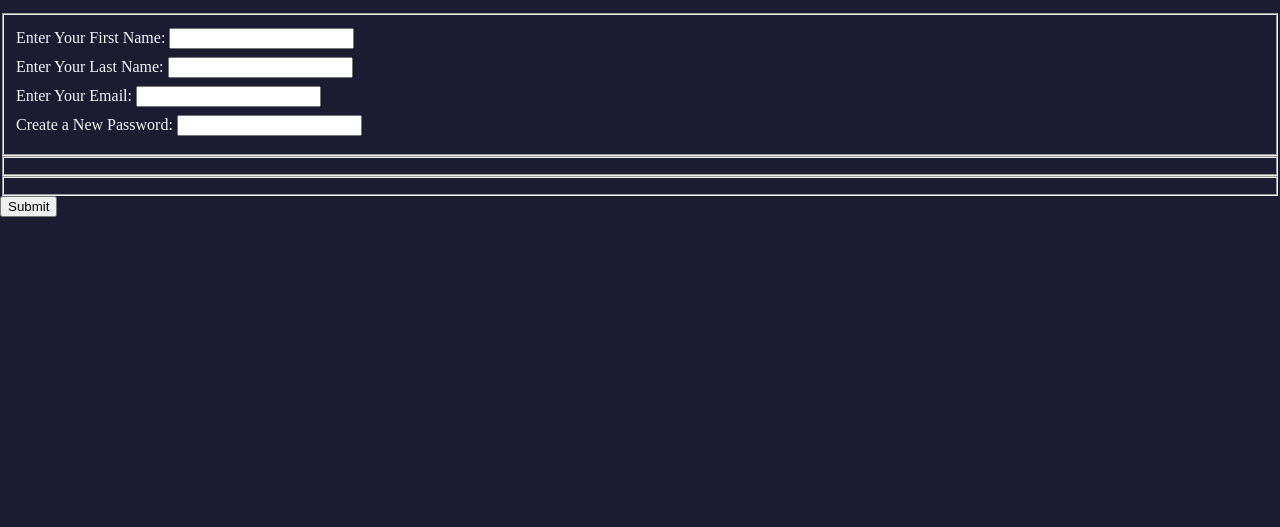
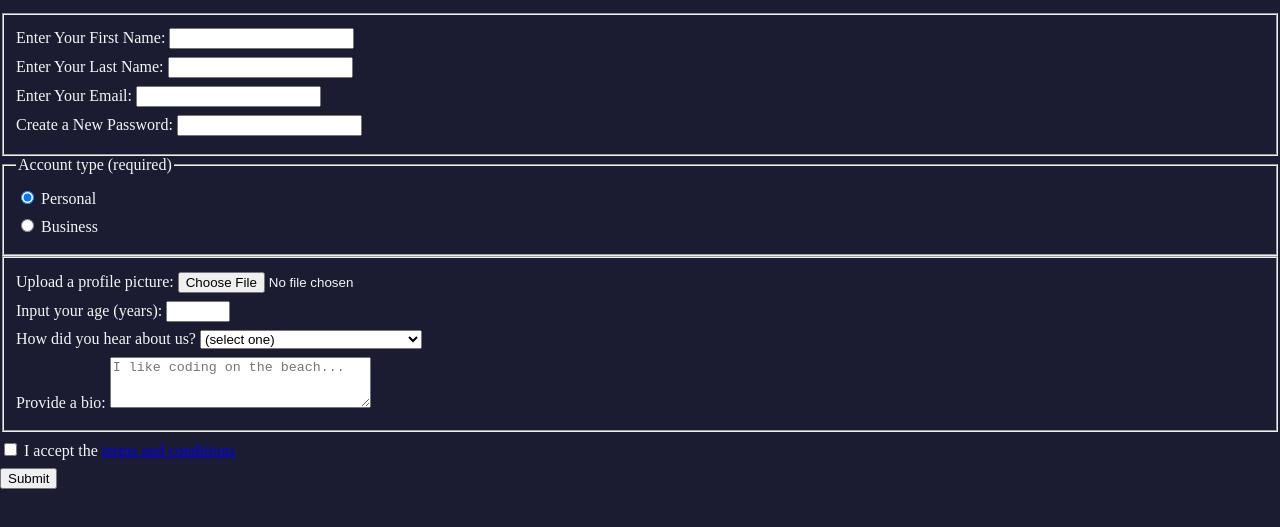
Before and after one commit to TGAO0811/RegistrationForm, a plain HTML site: page index.html in a window 1280 px wide. Shown: the part 101-628 px from the top of the page. Drawn offline with Linux system fonts and the light colour scheme.

Commit message:
Completed outline for form, need to give each element unique name

```diff
--- a/index.html
+++ b/index.html
@@ -9,18 +9,43 @@
         <h1>Registration Form</h1>
         <p>Please fill out this form with the required information</p>
         <form action="https://register-demo.freecodecamp.org" method="post">
+
             <fieldset>
                 <label for="first-name">Enter Your First Name: <input id="first-name" type="text" required></input></label>
                 <label for="last-name">Enter Your Last Name: <input id="last-name" type="text" required></input></label>
                 <labe for="email">Enter Your Email: <input id="email" type="email" required></input></label>
-                <label for="new-password">Create a New Password: <input id="new-password" type="password" required></input></label>
+                <label for="new-password">Create a New Password: <input id="new-password" type="password" pattern="[a-z0-5]{8,}" required></input></label>
             </fieldset>
+
             <fieldset>
+                <legend>Account type (required)</legend>
+                <label for="personal-account"><input id="personal-account" type="radio" name="account-type" checked/> Personal</label>
+                <label for="business-account"><input id="business-account" type="radio" name="account-type"/> Business</label>
+            </fieldset>
 
+            <fieldset>
+                <label for="profile-picture">Upload a profile picture: <input type="file" id="profile-picture"/></label>
+                <label for="age">Input your age (years): <input type="number" min="13" max="120" id="age"/></label>
+                <label for="referrer">
+                    How did you hear about us?
+                    <select id="referrer">
+                        <option value="">(select one)</option>
+                        <option value="1">freeCodeCamp News</option>
+                        <option value="2">freeCodeCamp YouTube Channel</option>
+                        <option value="3">freeCodeCamp Forum</option>
+                        <option value="4">Other</option>
+                    </select>
+                </label>
+                <label for="bio">
+                    Provide a bio:
+                    <textarea id="bio" rows="3" cols="30" placeholder="I like coding on the beach..."></textarea>
+                </label>
             </fieldset>
-            <fieldset>
 
-            </fieldset>
+            <label for="terms-and-conditions">
+                <input id="terms-and-conditions" type="checkbox" required />
+                I accept the <a href="https://www.freecodecamp.org/news/terms-of-service/">terms and conditions</a>
+            </label>
             <input type="submit" value="Submit"/>
         </form>
     </body>
```
Also changed, not shown: 1 other file.
